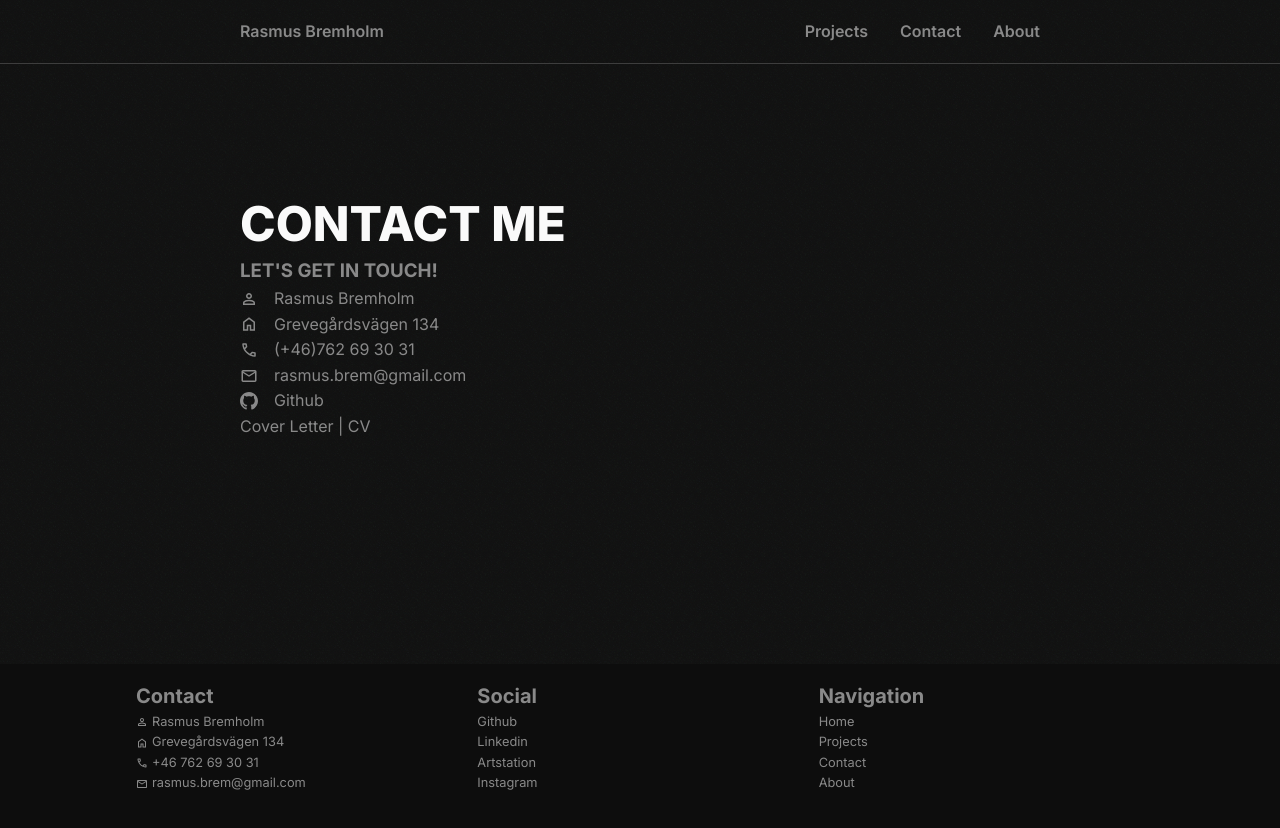
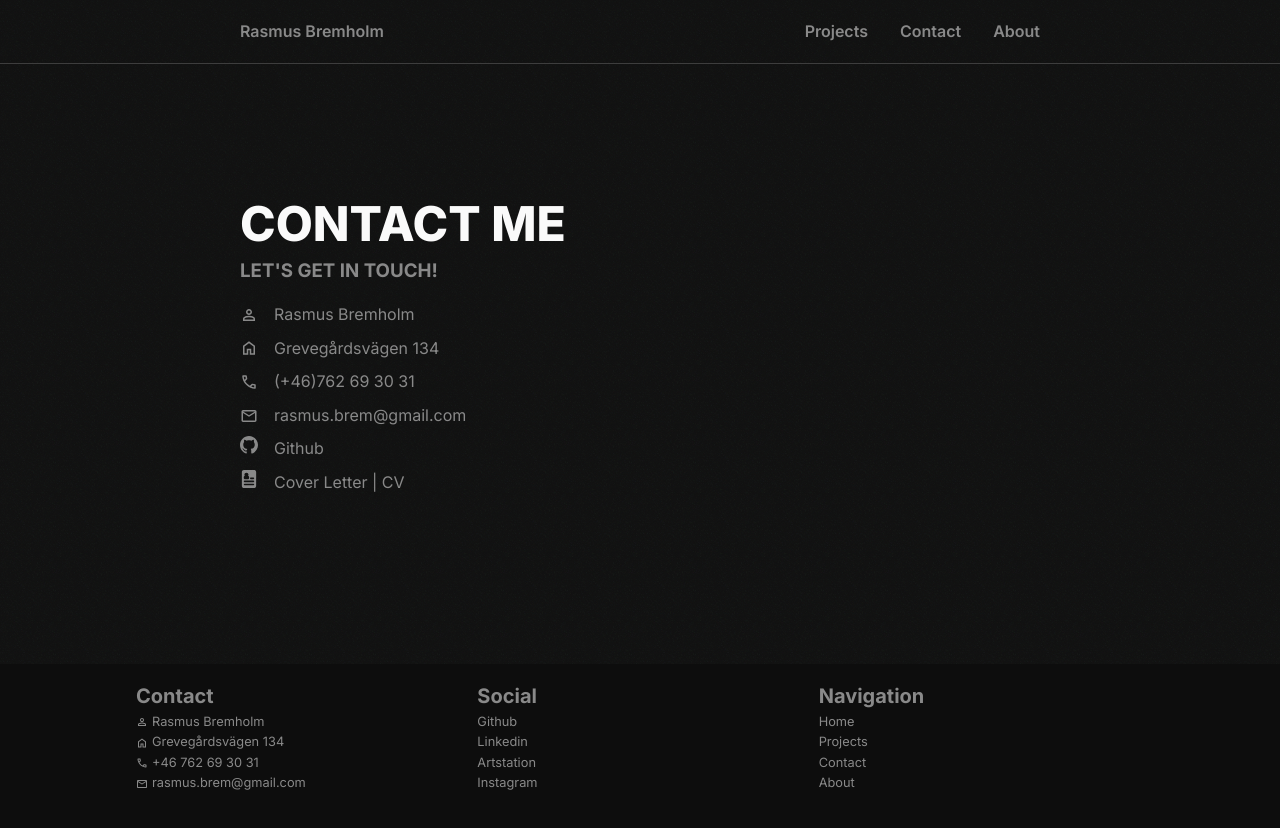
Before and after one commit to visceral89/portfolio2023, a Next.js app: page /contact in a window 1280 px wide. Shown: the top 828 px of the page. Built offline with nearby package versions, Linux system fonts and the light colour scheme; a web font is replaced by a local one.

Commit message:
sorted out my list

```diff
--- a/src/app/contact/contact.module.scss
+++ b/src/app/contact/contact.module.scss
@@ -17,6 +17,13 @@
 	}
 }
 
+.list {
+	margin-top: 1rem;
+	li {
+		padding-bottom: 0.5rem;
+	}
+}
+
 @include m {
 	.title {
 		padding: 10% $gutter-padding-m;
--- a/src/app/contact/page.jsx
+++ b/src/app/contact/page.jsx
@@ -9,7 +9,7 @@ export default function Contact() {
 				<div className={styles.contactCard}>
 					<h3>Let's get in touch!</h3>
 					<div className={styles.contactCardInfo}>
-						<ul>
+						<ul className={overrides.list}>
 							<li>
 								<svg
 									xmlns='http://www.w3.org/2000/svg'
@@ -56,10 +56,9 @@ export default function Contact() {
 									rasmus.brem@gmail.com
 								</li>
 							</a>
-						</ul>
-						<ul>
-							<a href='https://github.com/Visceral89'>
-								<li>
+
+							<li>
+								<a href='https://github.com/Visceral89'>
 									<svg
 										xmlns='http://www.w3.org/2000/svg'
 										width='18px'
@@ -69,11 +68,34 @@ export default function Contact() {
 										<path d='M12 0c-6.626 0-12 5.373-12 12 0 5.302 3.438 9.8 8.207 11.387.599.111.793-.261.793-.577v-2.234c-3.338.726-4.033-1.416-4.033-1.416-.546-1.387-1.333-1.756-1.333-1.756-1.089-.745.083-.729.083-.729 1.205.084 1.839 1.237 1.839 1.237 1.07 1.834 2.807 1.304 3.492.997.107-.775.418-1.305.762-1.604-2.665-.305-5.467-1.334-5.467-5.931 0-1.311.469-2.381 1.236-3.221-.124-.303-.535-1.524.117-3.176 0 0 1.008-.322 3.301 1.23.957-.266 1.983-.399 3.003-.404 1.02.005 2.047.138 3.006.404 2.291-1.552 3.297-1.23 3.297-1.23.653 1.653.242 2.874.118 3.176.77.84 1.235 1.911 1.235 3.221 0 4.609-2.807 5.624-5.479 5.921.43.372.823 1.102.823 2.222v3.293c0 .319.192.694.801.576 4.765-1.589 8.199-6.086 8.199-11.386 0-6.627-5.373-12-12-12z' />
 									</svg>
 									Github
-								</li>
-							</a>
-							<a href='/CV-Rasmus-Bremholm-2024.pdf' target='_blank' rel='noopener noreferrer'>
-								<div>Cover Letter | CV</div>
-							</a>
+								</a>
+							</li>
+
+							<li>
+								<a href='/CV-Rasmus-Bremholm-2024.pdf' target='_blank' rel='noopener noreferrer'>
+									<svg
+										fill='#898989'
+										version='1.1'
+										id='Capa_1'
+										width='18px'
+										height='18px'
+										viewBox='0 0 43.916 43.916'>
+										<g id='SVGRepo_bgCarrier' strokeWidth='0'></g>
+										<g
+											id='SVGRepo_tracerCarrier'
+											strokeLinecap='round'
+											strokeLinejoin='round'></g>
+										<g id='SVGRepo_iconCarrier'>
+											{" "}
+											<g>
+												{" "}
+												<path d='M34.395,0H9.522c-2.762,0-5,2.239-5,5v33.916c0,2.761,2.238,5,5,5h24.871c2.762,0,5-2.239,5-5V5 C39.395,2.239,37.154,0,34.395,0z M9.208,16.855c0-1.172,0.951-2.121,2.121-2.121h0.742c-0.791-0.874-1.277-2.03-1.277-3.304 c0-2.723,2.209-4.931,4.932-4.931c2.725,0,4.932,2.207,4.932,4.932c0,1.272-0.486,2.429-1.279,3.303h0.709 c1.172,0,2.121,0.949,2.121,2.121v3.578c0,1.122-0.875,2.03-1.975,2.106h-9.051c-1.1-0.076-1.975-0.984-1.975-2.106V16.855 L9.208,16.855z M32.708,37.416h-21.5c-1.104,0-2-0.896-2-2s0.896-2,2-2h21.5c1.104,0,2,0.896,2,2S33.812,37.416,32.708,37.416z M32.708,29.916h-21.5c-1.104,0-2-0.896-2-2s0.896-2,2-2h21.5c1.104,0,2,0.896,2,2S33.812,29.916,32.708,29.916z M32.708,22.416 h-6.5c-1.104,0-2-0.896-2-2c0-1.104,0.896-2,2-2h6.5c1.104,0,2,0.896,2,2C34.708,21.52,33.812,22.416,32.708,22.416z'></path>{" "}
+											</g>{" "}
+										</g>
+									</svg>
+									Cover Letter | CV
+								</a>
+							</li>
 						</ul>
 					</div>
 				</div>
```
